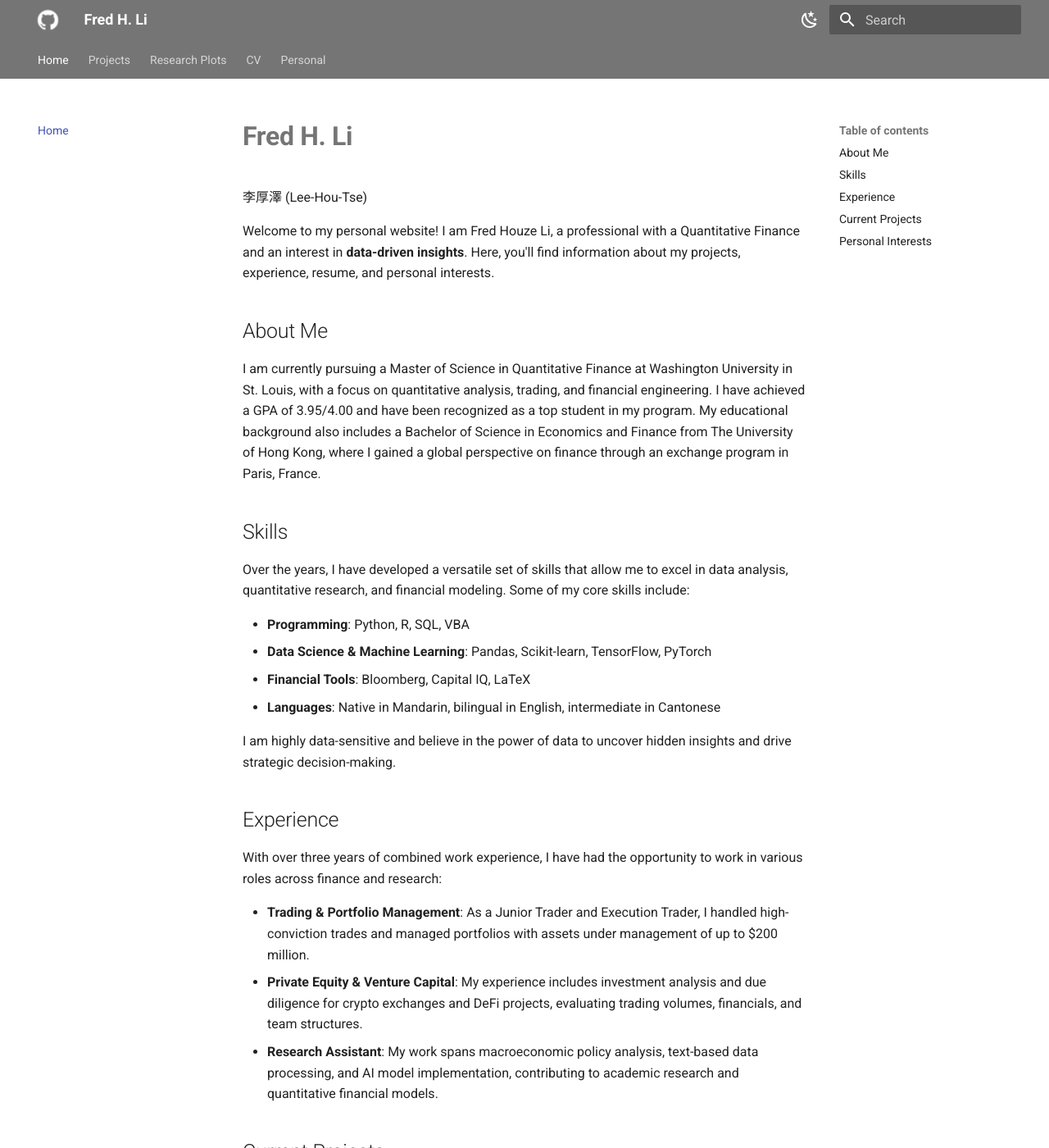
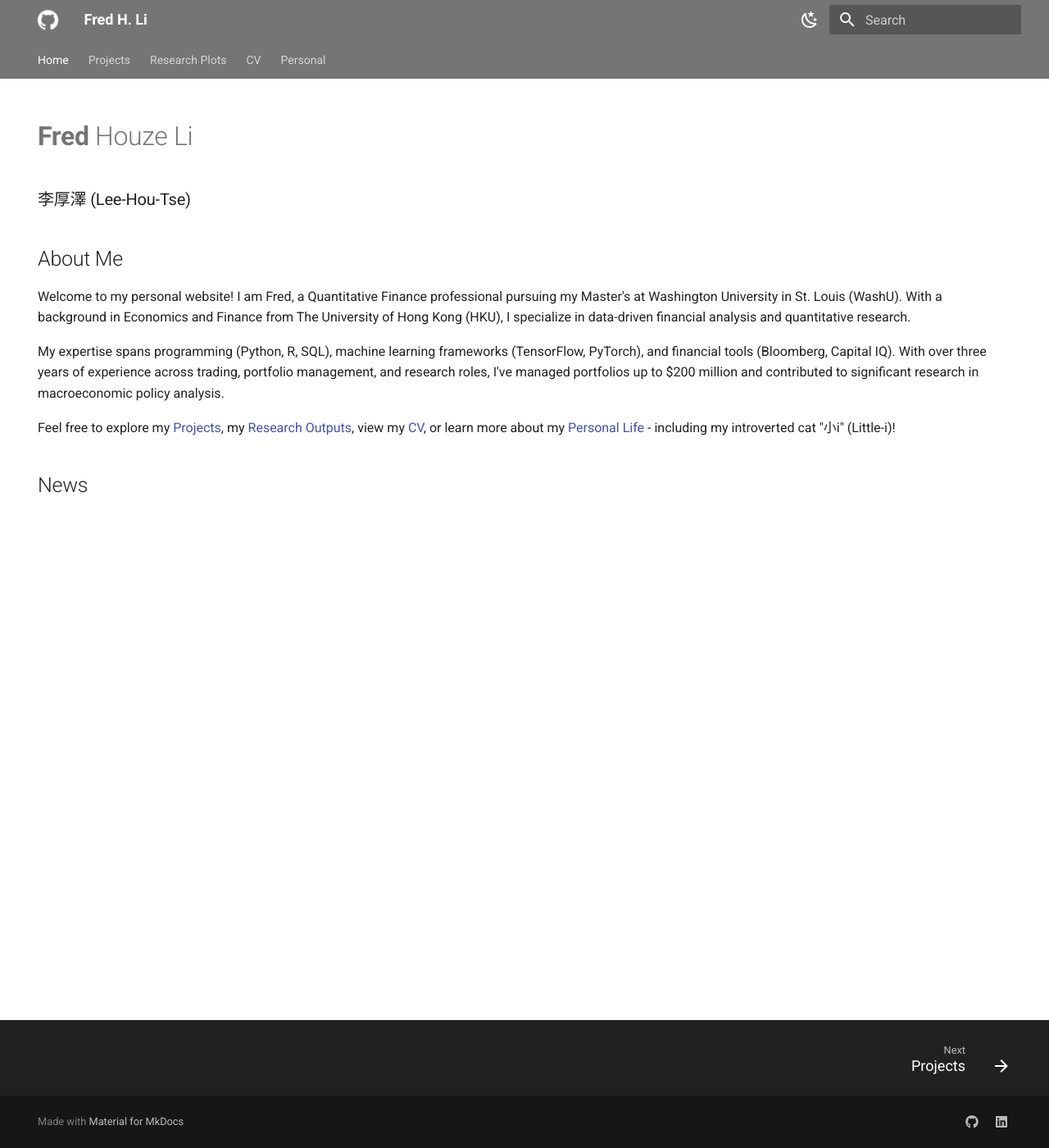
Before and after one commit to fredhli/fredhli.github.io, an MkDocs documentation site: the page built from docs/index.md, in a window 1280 px wide and 1400 px high. Shown: the whole window at 82% size. Built offline with MkDocs 1.6.1 and Material for MkDocs 9.7.7, drawn with Linux system fonts in a browser that asks for light colours; some of the changed text lies outside the part shown.

Commit message:
Disabled TOC

```diff
--- a/docs/index.md
+++ b/docs/index.md
@@ -1,42 +1,16 @@
-# **Fred H. Li**
-李厚澤 (Lee-Hou-Tse)
+---
+hide:
+  - navigation
+---
 
-Welcome to my personal website! I am Fred Houze Li, a professional with a Quantitative Finance and an interest in **data-driven insights**. Here, you'll find information about my projects, experience, resume, and personal interests.
+# **Fred** Houze Li
+### 李厚澤  (Lee-Hou-Tse)
 
 ## About Me
+Welcome to my personal website! I am Fred, a Quantitative Finance professional pursuing my Master's at Washington University in St. Louis (WashU). With a background in Economics and Finance from The University of Hong Kong (HKU), I specialize in data-driven financial analysis and quantitative research.
 
-I am currently pursuing a Master of Science in Quantitative Finance at Washington University in St. Louis, with a focus on quantitative analysis, trading, and financial engineering. I have achieved a GPA of 3.95/4.00 and have been recognized as a top student in my program. My educational background also includes a Bachelor of Science in Economics and Finance from The University of Hong Kong, where I gained a global perspective on finance through an exchange program in Paris, France.
+My expertise spans programming (Python, R, SQL), machine learning frameworks (TensorFlow, PyTorch), and financial tools (Bloomberg, Capital IQ). With over three years of experience across trading, portfolio management, and research roles, I've managed portfolios up to $200 million and contributed to significant research in macroeconomic policy analysis.
 
-## Skills
+Feel free to explore my [Projects](projects.md), my [Research Outputs](generated/gallery), view my [CV](cv.md), or learn more about my [Personal Life](personal.md) - including my introverted cat "小i" (Little-i)!
 
-Over the years, I have developed a versatile set of skills that allow me to excel in data analysis, quantitative research, and financial modeling. Some of my core skills include:
-
-- **Programming**: Python, R, SQL, VBA
-- **Data Science & Machine Learning**: Pandas, Scikit-learn, TensorFlow, PyTorch
-- **Financial Tools**: Bloomberg, Capital IQ, LaTeX
-- **Languages**: Native in Mandarin, bilingual in English, intermediate in Cantonese
-
-I am highly data-sensitive and believe in the power of data to uncover hidden insights and drive strategic decision-making.
-
-## Experience
-
-With over three years of combined work experience, I have had the opportunity to work in various roles across finance and research:
-
-- **Trading & Portfolio Management**: As a Junior Trader and Execution Trader, I handled high-conviction trades and managed portfolios with assets under management of up to $200 million.
-- **Private Equity & Venture Capital**: My experience includes investment analysis and due diligence for crypto exchanges and DeFi projects, evaluating trading volumes, financials, and team structures.
-- **Research Assistant**: My work spans macroeconomic policy analysis, text-based data processing, and AI model implementation, contributing to academic research and quantitative financial models.
-
-## Current Projects
-
-- **Machine Learning in Finance**: Exploring the application of machine learning models for asset allocation and portfolio optimization.
-- **Automated Cover Letter Generator**: TBA
-- **Academic Research**: Contributing to research on the causal impact of fiscal policy shocks on inflation and asset prices, utilizing advanced NLP techniques for text analysis.
-- **Website Development**: Building this personal website to showcase my projects, CV, and research journey.
-
-## Personal Interests
-
-[Check out my cat](personal.md)! His name is "小i", intepreted as "Little-i", because he is such an introvert.
-
----
-
-Thank you for visiting my site! Feel free to explore my [Projects](projects.md), view my [CV](cv.md), or learn more about my [Personal Life](personal.md).
+## News
--- a/mkdocs.yml
+++ b/mkdocs.yml
@@ -27,6 +27,7 @@ theme:
   favicon: assets/logos/github-mark.svg
 
   features:
+    - toc.integrate
     - navigation.footer
     - navigation.tabs
     - navigation.instant
```
Also changed, not shown: docs/cv.md (+6 -1 lines), docs/personal.md (+5 -0 lines), docs/projects.md (+5 -0 lines).
